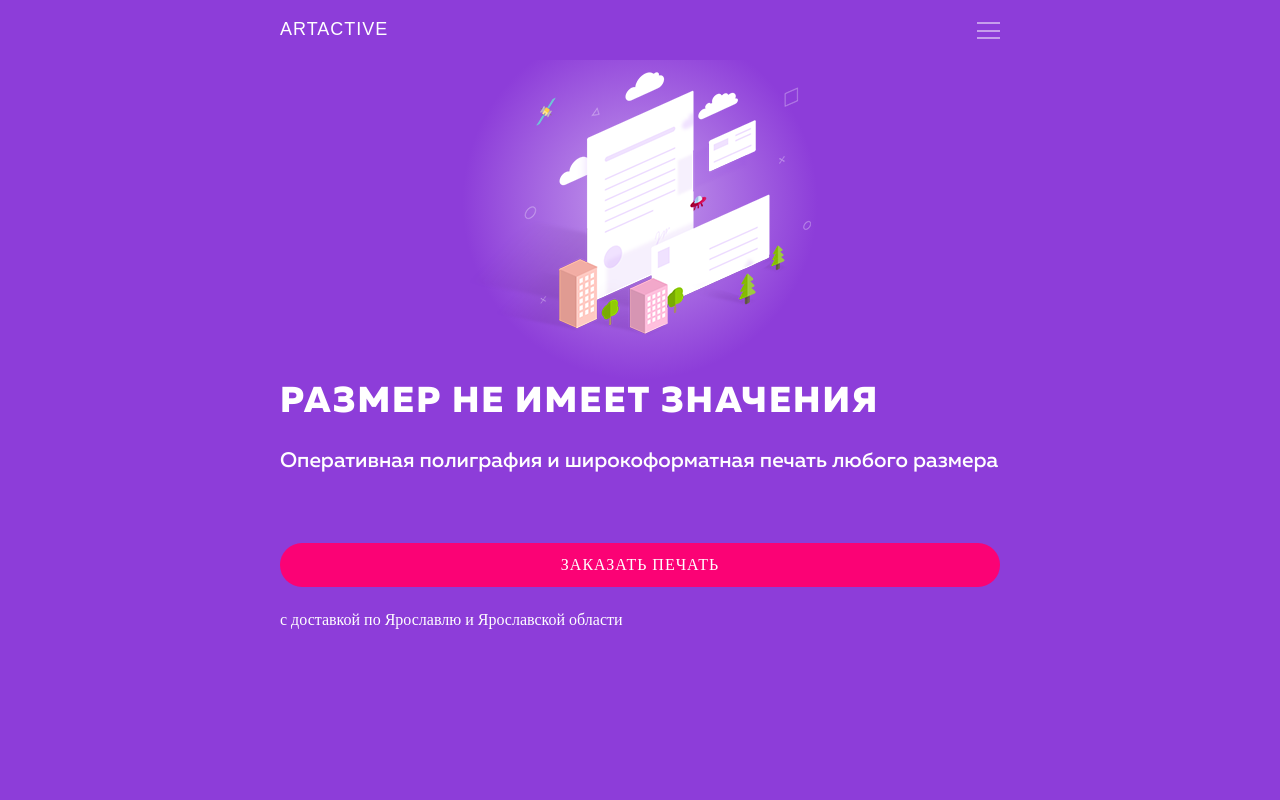
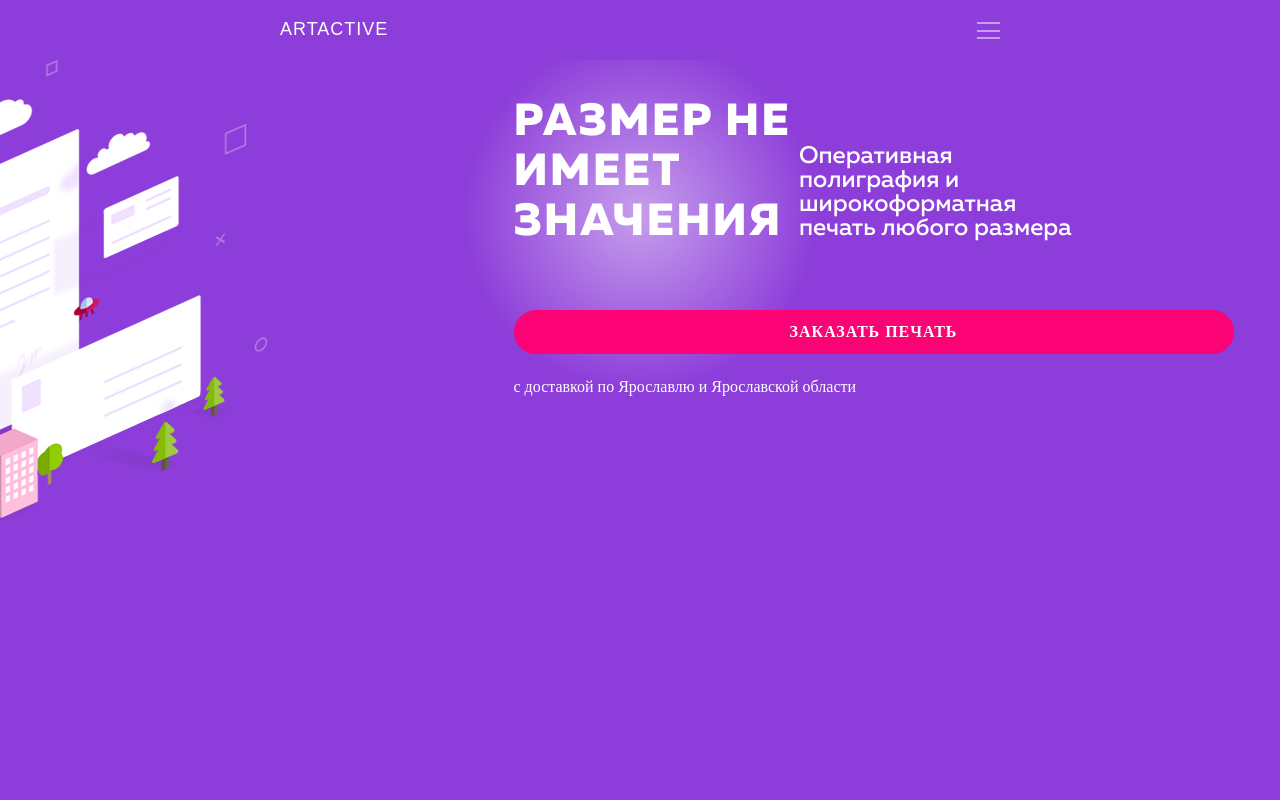
Before and after one commit to ar78ilnik/artactive, a plain HTML site: page app/index.html in a window 1280 px wide. Shown: the top 800 px of the page. Drawn offline with nearby package versions, Linux system fonts and the light colour scheme; files that its build step writes are made by us from their sources; a web font is replaced by a local one.

Commit message:
wrapper tablet

```diff
--- a/app/index.html
+++ b/app/index.html
@@ -49,7 +49,7 @@
             <div class="wrapper wrapper_print">
                 <b class="print__size">РАЗМЕР НЕ ИМЕЕТ ЗНАЧЕНИЯ</b>
                 <span class="print__present">Оперативная полиграфия и широкоформатная печать любого размера</span>
-                <a class="button" href="#">ЗАКАЗАТЬ ПЕЧАТЬ</a>
+                <a class="button button_print" href="#">ЗАКАЗАТЬ ПЕЧАТЬ</a>
                 <span class="print__destination">с доставкой по Ярославлю и Ярославской области</span>
             </div>
         </section>
--- a/app/less/button.less
+++ b/app/less/button.less
@@ -15,3 +15,13 @@
     margin-top: 26px;
 
 }
+
+@media (min-width: 780px) {
+    .button {
+        &_print {
+            font-family: "Open Sans Regular";
+            font-weight: 700;
+            padding: 13px 30px;
+        }
+    }
+}
--- a/app/less/print.less
+++ b/app/less/print.less
@@ -30,3 +30,26 @@
         line-height: 20px;
     }
 }
+
+@media (min-width: 780px) {
+    .print {
+        background: url(../img/building-tablet.png), radial-gradient(circle at 50% 20%, rgba(255, 255, 255, 0.5), #8d3dd9 20%) #8d3dd9;
+        background-repeat: no-repeat;
+        background-position: -38% 0;
+
+        &__size {
+            width: 282px;
+            height: 145px;
+            margin: 0;
+            font-size: 45px;
+            line-height: 50px;
+            letter-spacing: 2px;
+            margin: 38px auto 41px auto;
+        }
+
+        &__present {
+            font-size: 24px;
+            width: 282px;
+        }
+    }
+}
--- a/app/less/wrapper.less
+++ b/app/less/wrapper.less
@@ -8,16 +8,16 @@
         align-items: center;
         height: 60px;
     }
-
-  &_print {
-    height: 770px;
-  }
-
 }
 
 @media (min-width: 780px) {
     .wrapper {
         width: 720px;
+        margin: 0 auto;
+
+        &_print {
+            padding-left: 467px;
+        }
     }
 }
 
```
Lines whose indentation alone changed are shown as unchanged.
